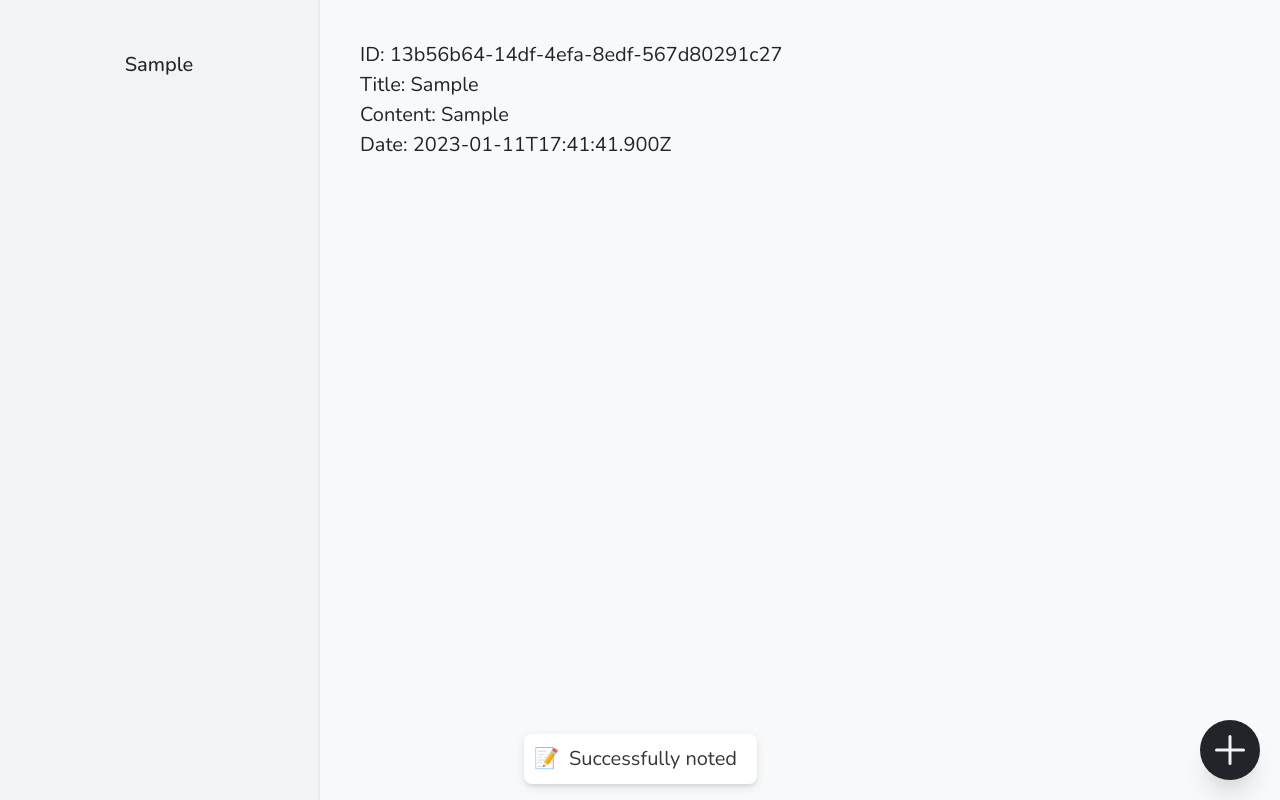
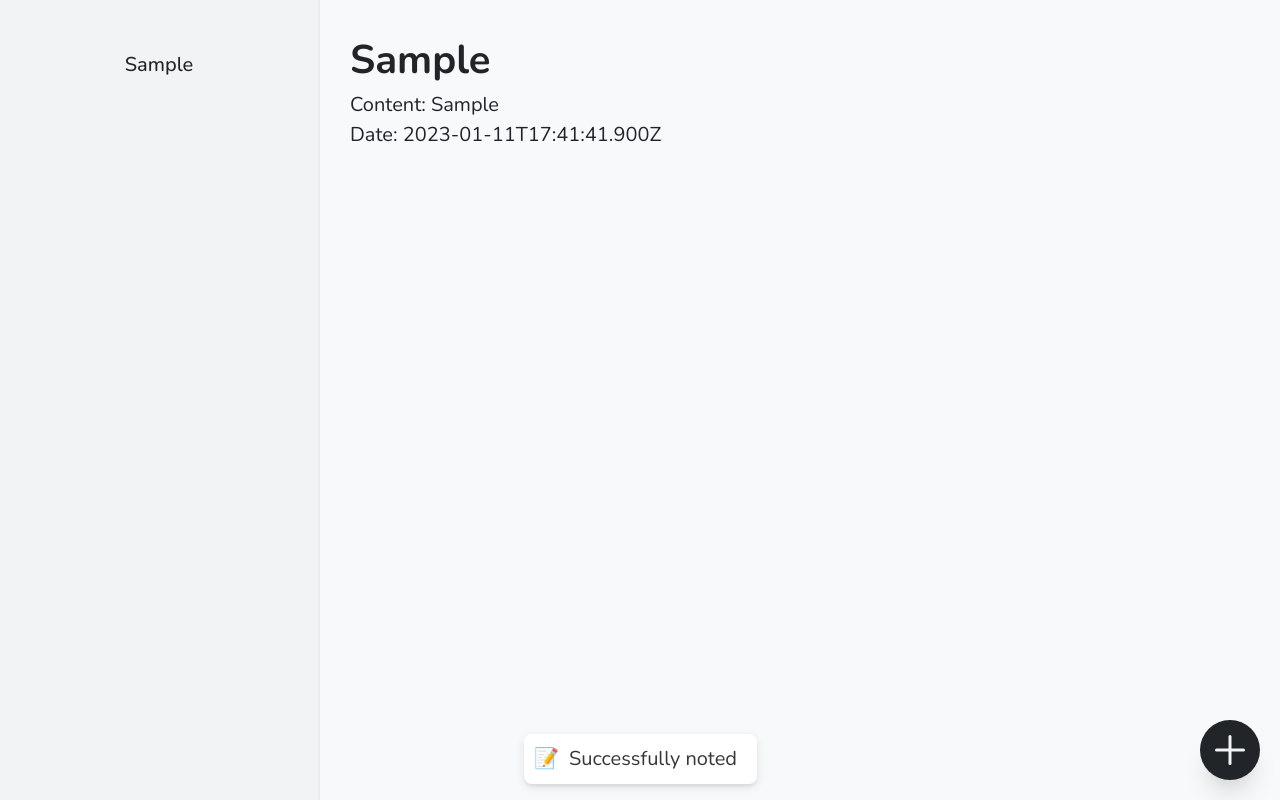
Before and after one commit to brandon-carlisle/notia, a React (Vite) app: page / in a window 1280 px wide. Both pictures are taken after typing "Sample", "Sample" into the empty fields and a click on the button "Submit". Built offline with nearby package versions, Linux system fonts and the light colour scheme.

Commit message:
added react-markdown package

```diff
--- a/package.json
+++ b/package.json
@@ -12,6 +12,7 @@
     "react": "^18.2.0",
     "react-dom": "^18.2.0",
     "react-hot-toast": "^2.4.0",
+    "react-markdown": "^8.0.4",
     "react-router-dom": "^6.6.1"
   },
   "devDependencies": {
--- a/src/components/Note/Note.jsx
+++ b/src/components/Note/Note.jsx
@@ -1,8 +1,7 @@
 function Note({ note }) {
   return (
     <div>
-      <p>ID: {note.id}</p>
-      <p>Title: {note.title}</p>
+      <h1>{note.title}</h1>
       <p>Content: {note.content}</p>
       <p>Date: {note.dateCreated}</p>
     </div>
--- a/src/index.css
+++ b/src/index.css
@@ -431,7 +431,7 @@ body {
 
 main {
   flex: 1;
-  padding: 4rem;
+  padding: 3rem;
   overflow-y: auto;
 }
 
```
Also changed, not shown: 1 other file (tests, documents, lock files or other folders).
